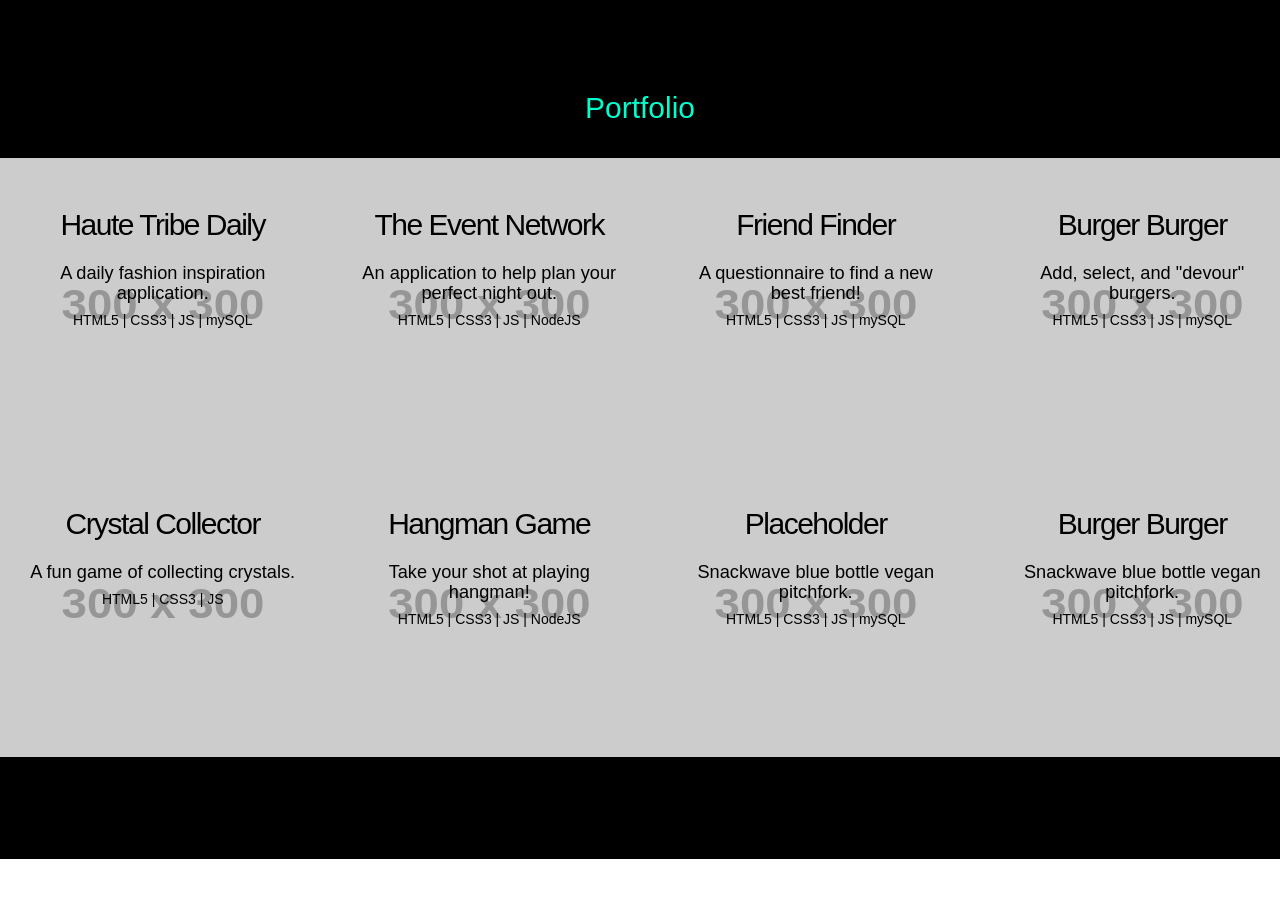
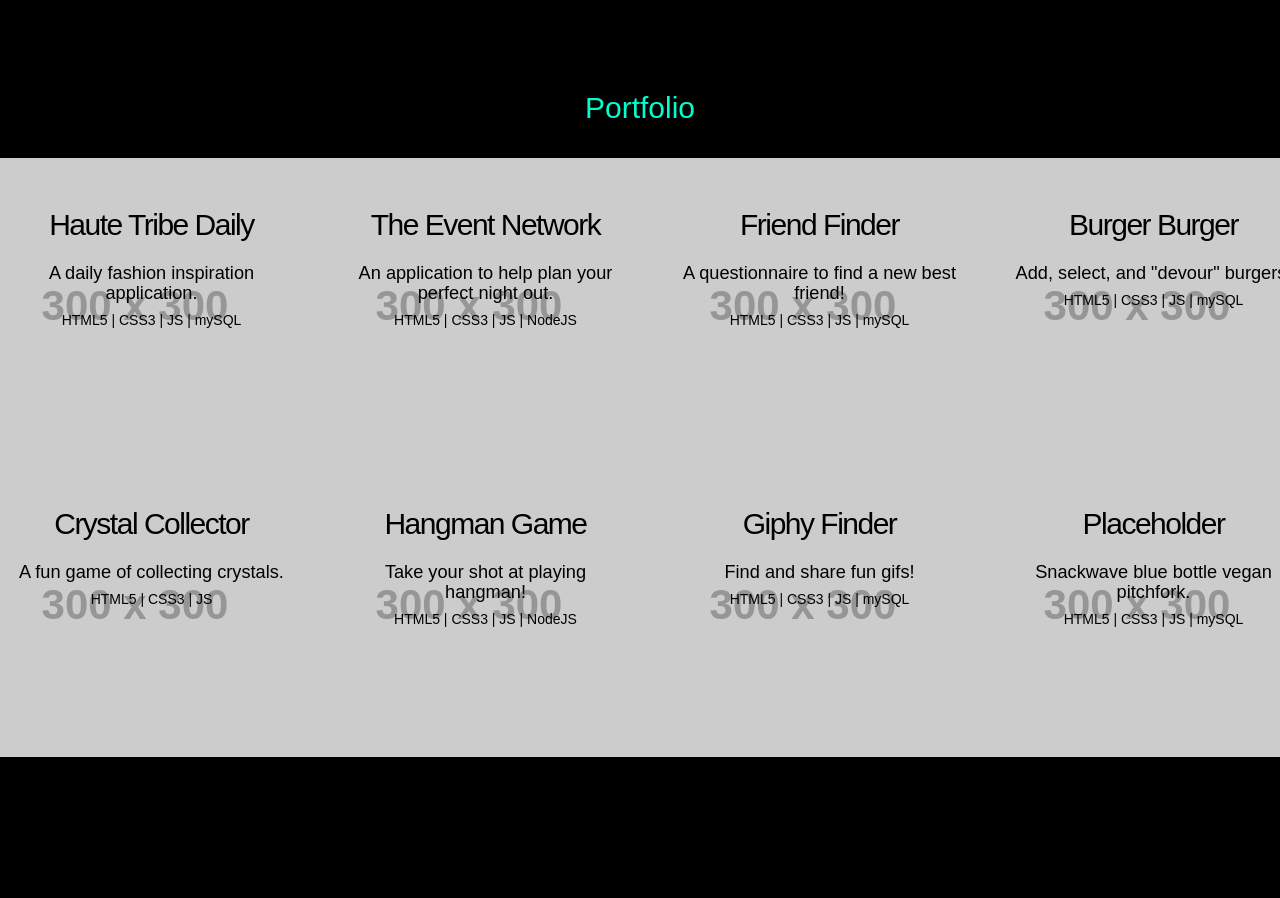
Before and after one commit to krisxcrash/krisxcrash.github.io, a plain HTML site: page index.html in a window 1280 px wide. Shown: the part 1380-2278 px from the top of the page. Before the commit the page ends 2239 px from the top, so only its background shows below. Drawn offline with nearby package versions, Linux system fonts and the light colour scheme; placeholder pictures from the web are drawn by us; a web font is replaced by a local one.

Commit message:
updated html and css

```diff
--- a/assets/style.css
+++ b/assets/style.css
@@ -105,24 +105,31 @@ a {
   text-decoration: none;
 }
 
+.box a {
+	color: black;
+}
+
+.box a:hover {
+	color: #00FFCD;
+	text-decoration: none;
+}
+
 .box {
 	text-align: center;
 	border: 1px solid #ccc;
 	padding: 2em;
-	width: 25%;
+	/* width: 25%; */
 	display: block;
 	float: left;
 	height: 300px;
 	color: black;
 	margin: -1px 0 0 -1px;
 	background: url("https://www.placehold.it/300x300");
-	/* background: linear-gradient(
-     white, white 50%, #333 50%, #333
-  ); */
-	background-size: 100% 100%;
+	/* background-size: 100% 100%; */
 	transition: all 0.2s ease;
 	animation: down-bump 0.4s ease;
 }
+
 .box h2 {
   font-weight: 400;
   letter-spacing: -1.5px;
@@ -176,3 +183,17 @@ a {
 	grid-row-end: 3;
 	padding: 12px 0;
 }
+
+/* Media Queries */
+/*
+@media (min-width: @screen-sm-min) {
+	.box {
+
+	}
+}
+
+/* Medium devices (desktops, 992px and up) */
+/* @media (min-width: @screen-md-min) { ... } */
+
+/* Large devices (large desktops, 1200px and up) */
+/* @media (min-width: @screen-lg-min) { ... } */
--- a/index.html
+++ b/index.html
@@ -6,6 +6,8 @@
   <meta name="viewport" content="width=device-width, initial-scale=1, maximum-scale=1, user-scalable=no">
 
   <title>KxC Digital</title>
+
+  <link rel="shortcut icon" type="image/png" href="assets/images/favicon.png">
 
   <link href="https://fonts.googleapis.com/css?family=Marvel" rel="stylesheet">
 
@@ -101,119 +103,75 @@
     Portfolio
   </h2>
 
-  <div class= "portfolio-gallery" id="portfolio-images">
+  <div class= "portfolio-gallery row" id="portfolio-images">
 
-    <a href="#" class="box">
+  <div class="row">
+    <div class="col-md-3 box">
+      <a href="#" target="_blank">
         <h2><span>Haute Tribe Daily</span></h2>
         <h3>A daily fashion inspiration application.</h3>
         <h4>HTML5 | CSS3 | JS | mySQL</h4>
       </a>
-
-    <a href="#" class="box">
+    </div>
+    <div class="col-md-3 box">
+      <a href="https://the-event-network.firebaseapp.com/" target="_blank">
         <h2><span>The Event Network</span></h2>
         <h3>An application to help plan your perfect night out.</h3>
         <h4>HTML5 | CSS3 | JS | NodeJS</h4>
       </a>
+    </div>
 
-    <a href="#" class="box">
+    <div class="col-md-3 box">
+      <a href="https://kxc-friend-finder.herokuapp.com/" target="_blank">
         <h2><span>Friend Finder</span></h2>
         <h3>A questionnaire to find a new best friend!</h3>
         <h4>HTML5 | CSS3 | JS | mySQL</h4>
       </a>
+    </div>
 
-    <a href="#" class="box">
+    <div class="col-md-3 box">
+      <a href="https://kxc-burger.herokuapp.com/" target="_blank">
         <h2><span>Burger Burger</span></h2>
         <h3>Add, select, and "devour" burgers.</h3>
         <h4>HTML5 | CSS3 | JS | mySQL</h4>
       </a>
+    </div>
 
-    <a href="#" class="box">
+    <div class="col-md-3 box">
+      <a href="#" target="_blank">
         <h2><span>Crystal Collector</span></h2>
         <h3>A fun game of collecting crystals.</h3>
         <h4>HTML5 | CSS3 | JS</h4>
       </a>
+    </div>
 
-    <a href="#" class="box">
+    <div class="col-md-3 box">
+      <a href="#" target="_blank">
         <h2><span>Hangman Game</span></h2>
         <h3>Take your shot at playing hangman!</h3>
         <h4>HTML5 | CSS3 | JS | NodeJS</h4>
       </a>
+    </div>
 
-    <a href="#" class="box">
+    <div class="col-md-3 box">
+      <a href="#" target="_blank">
+        <h2><span>Giphy Finder</span></h2>
+        <h3>Find and share fun gifs!</h3>
+        <h4>HTML5 | CSS3 | JS | mySQL</h4>
+      </a>
+    </div>
+
+    <div class="col-md-3 box">
+      <a href="#" target="_blank">
         <h2><span>Placeholder</span></h2>
         <h3>Snackwave blue bottle vegan pitchfork.</h3>
         <h4>HTML5 | CSS3 | JS | mySQL</h4>
       </a>
-
-    <a href="#" class="box">
-      <h2><span>Burger Burger</span></h2>
-      <h3>Snackwave blue bottle vegan pitchfork.</h3>
-      <h4>HTML5 | CSS3 | JS | mySQL</h4>
-    </a>
+    </div>
+  </div>
 
   </div>
 </div>
-
-
-  <!-- Hangman Game -->
-
-      <!-- <div class="row gallery">
-        <a href="#" class= "portfolio-links">
-          <div class="col-md-3 col-sm-6 col-xs-12 portfolio-div">
-            <img src="https://www.placehold.it/325x325" alt="hangman-game" class="portfolio-images">
-          </div>
-        </a> -->
-
-  <!-- Crystal Game -->
-        <!-- <a href="#" class= "portfolio-links">
-            <div class="col-md-3 col-sm-6 col-xs-12 portfolio-div">
-              <img src="https://www.placehold.it/325x325" alt="crystal-collector-game" class="portfolio-images">
-            </div>
-        </a> -->
-
-  <!-- Train Scheduler
-        <a href="#" class= "portfolio-links">
-              <div class="col-md-3 col-sm-6 col-xs-12 portfolio-div">
-                <img src="https://www.placehold.it/325x325" alt="train-scheduler" class="portfolio-images">
-              </div>
-        </a> -->
-
-  <!-- Event Network -->
-        <!-- <a href="#" class= "portfolio-links">
-            <div class="col-md-3 col-sm-6 col-xs-12 portfolio-div">
-              <img src="https://www.placehold.it/325x325" alt="event-network" class="portfolio-images">
-            </div>
-        </a> -->
-
-  <!-- Friend Finder -->
-        <!-- <a href="#" class= "portfolio-links">
-            <div class="col-md-3 col-sm-6 col-xs-12 portfolio-div">
-              <img src="https://www.placehold.it/325x325" alt="friend-finder" class="portfolio-images">
-            </div>
-        </a> -->
-
-  <!-- Burger Burger -->
-        <!-- <a href="#" class= "portfolio-links">
-            <div class="col-md-3 col-sm-6 col-xs-12 portfolio-div">
-              <img src="https://www.placehold.it/325x325" alt="burger-burger" class="portfolio-images">
-            </div>
-        </a> -->
-
-  <!-- Placeholders -->
-        <!-- <a href="#" class= "portfolio-links">
-            <div class="col-md-3 col-sm-6 col-xs-12 portfolio-div">
-              <img src="https://www.placehold.it/325x325" alt="placeholder" class="portfolio-images">
-            </div>
-        </a>
-        <a href="#" class= "portfolio-links">
-            <div class="col-md-3 col-sm-6 col-xs-12 portfolio-div">
-              <img src="https://www.placehold.it/325x325" alt="placeholder" class="portfolio-images">
-            </div>
-        </a> -->
-
-
-
-
 
 
 
```
Also changed, not shown: assets/images/favicon.png (added), assets/images/plexus.jpg (deleted), assets/images/plexus2.png (deleted). Lines whose indentation alone changed are shown as unchanged.
